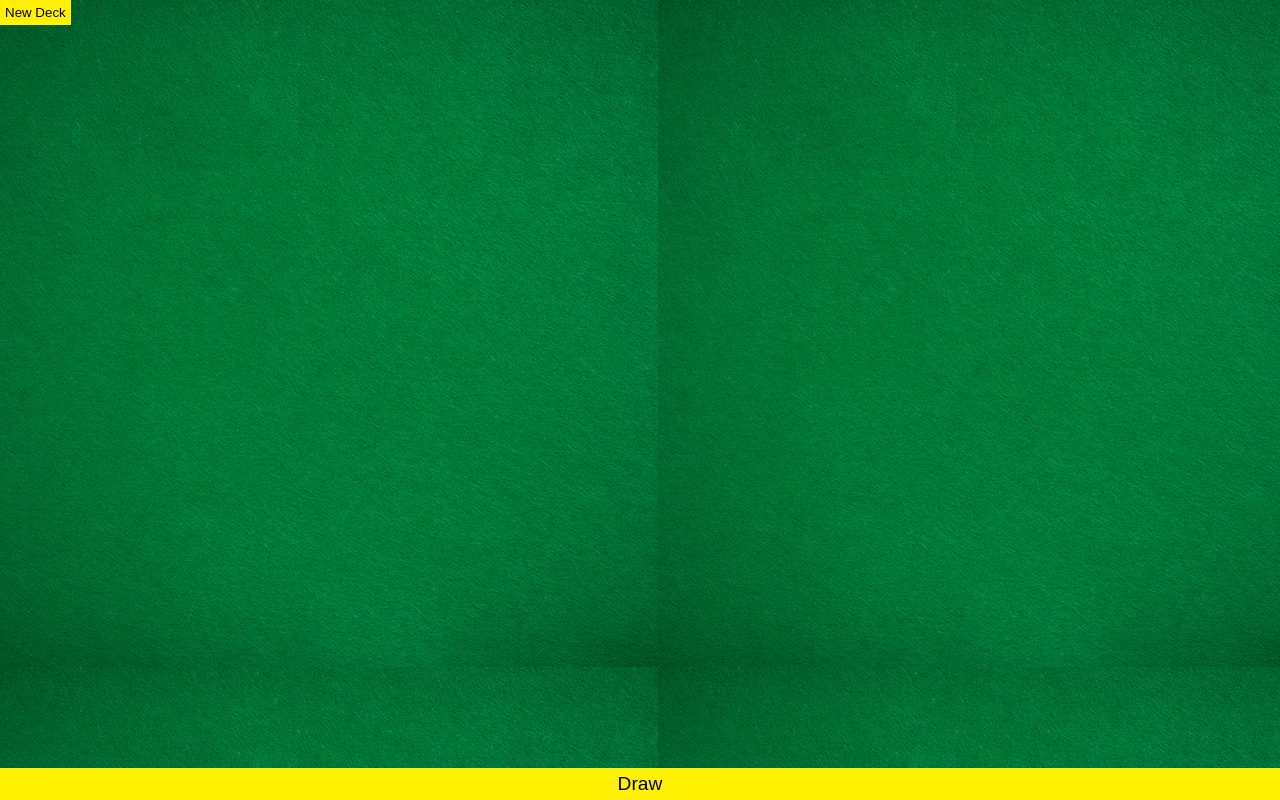
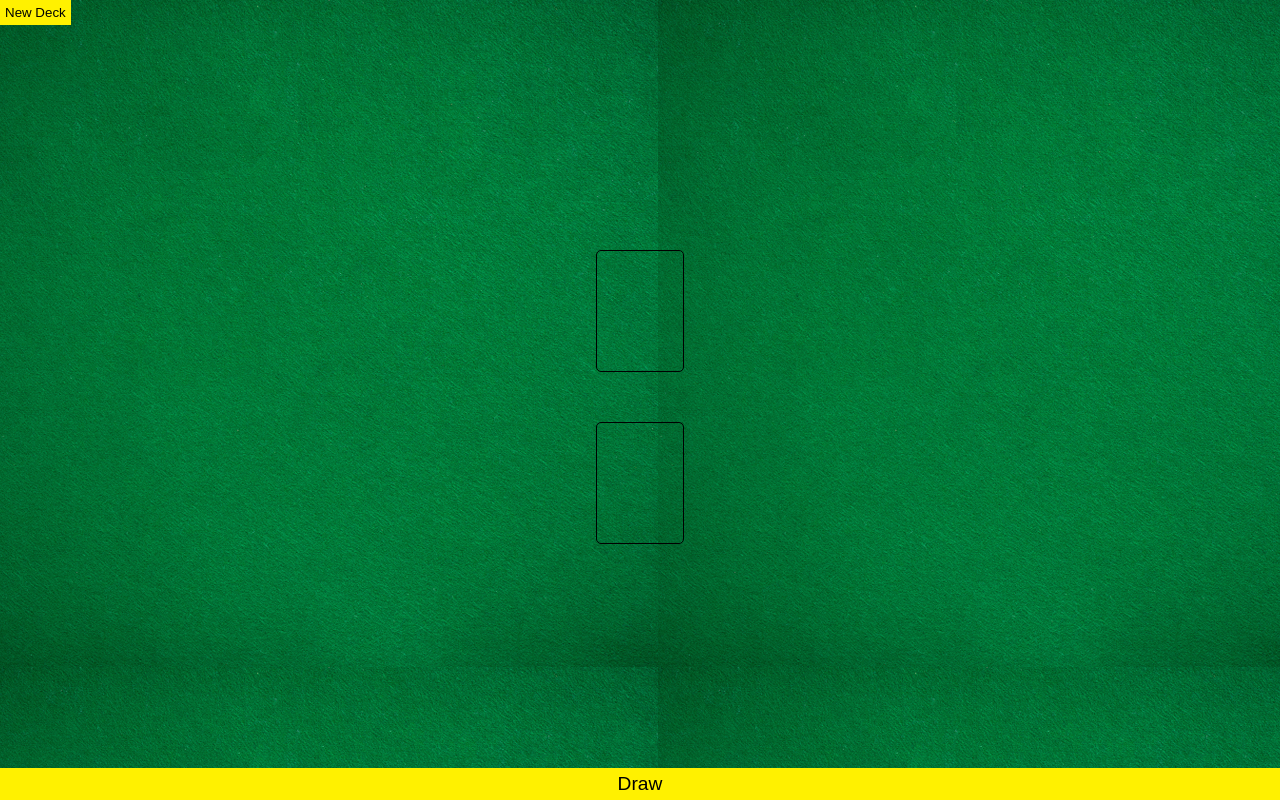
Before and after one commit to collinmorudi/mini-web-projects, a plain HTML site: page basic-deck-game/index.html in a window 1280 px wide. Drawn offline with Linux system fonts and the light colour scheme.

Commit message:
feat: style card placeholders

```diff
--- a/basic-deck-game/index.css
+++ b/basic-deck-game/index.css
@@ -9,6 +9,7 @@ html, body {
 body {
     display: flex;
     flex-direction: column;
+    align-items: center;
     justify-content: space-between;
 }
 
@@ -26,4 +27,16 @@ button#new-deck {
 button.draw {
     font-size: 1.2em;
     padding: 5px;
+    align-self: stretch;
 }
+
+div.card-slot {
+    border: 1px solid black;
+    border-radius: 5px;
+    height: 120px;
+    width: calc(120px * 5 / 7);
+}
+
+div.card-slot:nth-of-type(1) {
+    margin-bottom: 50px;
+}
--- a/basic-deck-game/index.html
+++ b/basic-deck-game/index.html
@@ -6,7 +6,10 @@
     </head>
     <body>
         <button id="new-deck">New Deck</button>
-        <div id="cards"></div>
+        <div id="cards">
+            <div class="card-slot"></div>
+            <div class="card-slot"></div>
+        </div>
         <button id="draw-cards" class="draw">Draw</button>
         <script src="index.js"></script>
     </body>
--- a/basic-deck-game/index.js
+++ b/basic-deck-game/index.js
@@ -17,18 +17,14 @@ document.getElementById("draw-cards").addEventListener("click", () => {
         .then(data => {
             console.log(data.cards)
             document.getElementById("cards").innerHTML = `
-                <img src=${data.cards[0].image} />
-                <img src=${data.cards[1].image} />
+                <img src=${data.cards[0].image} class="card" />
+                <img src=${data.cards[1].image} class="card" />
             `
         })
 })
 /**
  * Challenge:
  *
- * Start making this look lots nicer :)
- *
- * 1. Add a card table background with the img/table.png image provided.
- * 2. Move the draw button to the very bottom of the page, full width
- * 3. Add some button styles. You can use the photo on the slides
- * for one option.
+ * Create a spot in the HTML for the cards to be placed in.
+ * Typical playing cards have a 5:7 ratio (width-to-height).
  */
```
